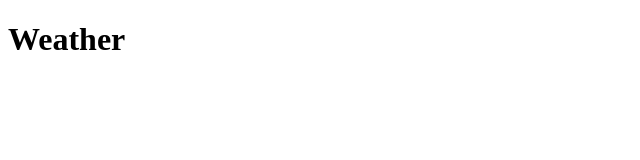
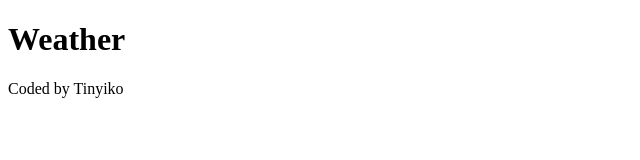
Before and after one commit to Nononyiko/nono-work, a plain HTML site: page index.html in a window 1280 px wide. Shown: the whole page, without its empty margins (0-640 px from the left). Drawn offline with Linux system fonts and the light colour scheme.

Commit message:
Update index.html
added html file with a footer

```diff
--- a/index.html
+++ b/index.html
@@ -7,5 +7,6 @@
 </head>
 <body>
    <h1>Weather</h1>
+   <footer>Coded by Tinyiko</footer>
 </body>
 </html>
```
